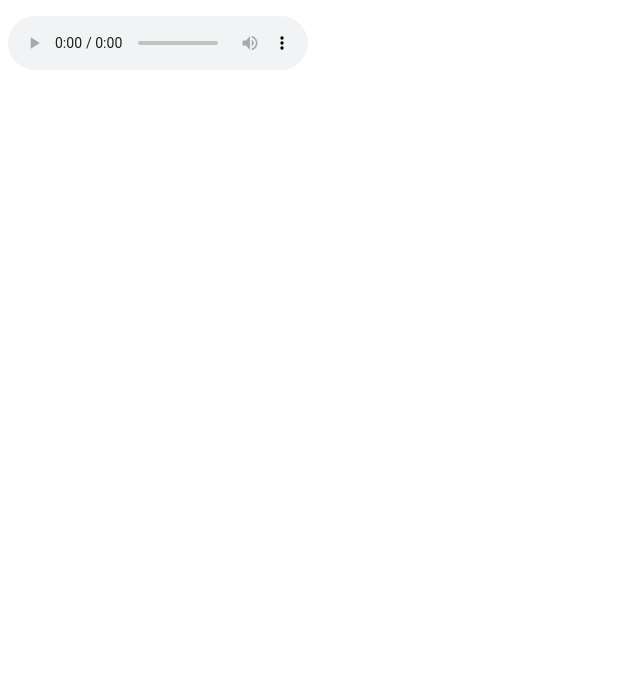
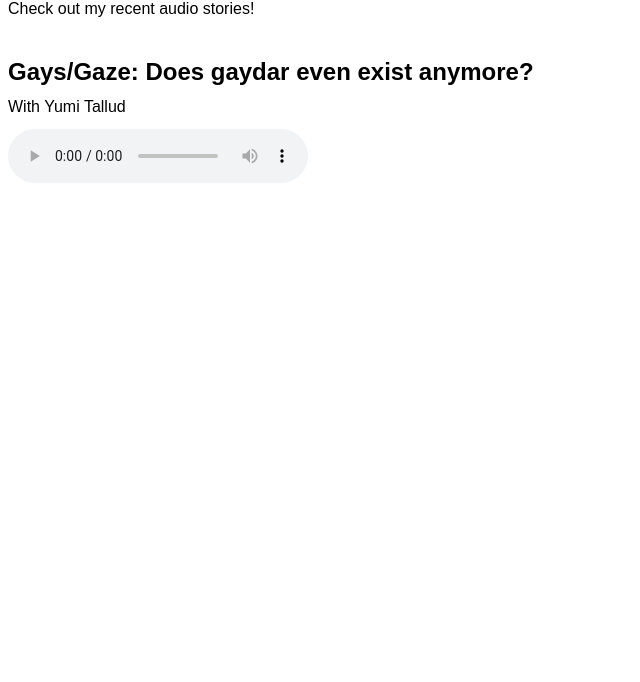
Before and after one commit to bazilfr/interactives, a plain HTML site: page work.html in a window 1280 px wide. Shown: the part 118-800 px from the top of the page, without its empty margins (0-640 px from the left). Drawn offline with Linux system fonts and the light colour scheme.

Commit message:
Update work.html

```diff
--- a/work.html
+++ b/work.html
@@ -30,6 +30,7 @@ li a:hover:not(.active) {
 
 .text {
   font-family: Arial, Helvetica, sans-serif;
+  line-height: 0.75;
 }
 
 </style>
@@ -46,9 +47,12 @@ li a:hover:not(.active) {
 
 <div class="text">
   <h1 style="text-decoration: underline; text-decoration-style: dotted;">Work</h1>
+  <p>Check out my recent audio stories!</p>
+  <br>
+  <h2>Gays/Gaze: Does gaydar even exist anymore?</h2>
+  <p>With Yumi Tallud</p>
 </div>
 
-<h2></h2>
 <audio controls>
     <source src="horse.mp3" type="audio/mpeg">
   Your browser does not support the audio element.
```
